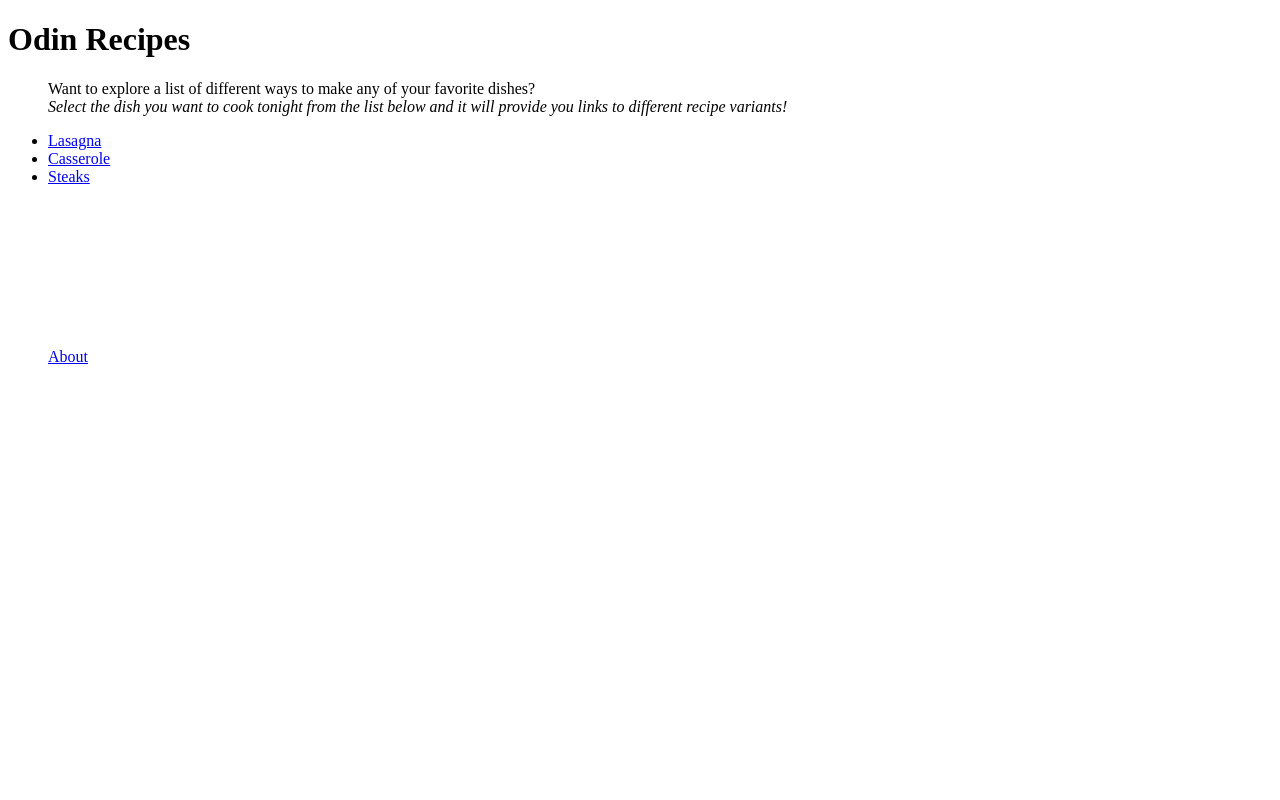
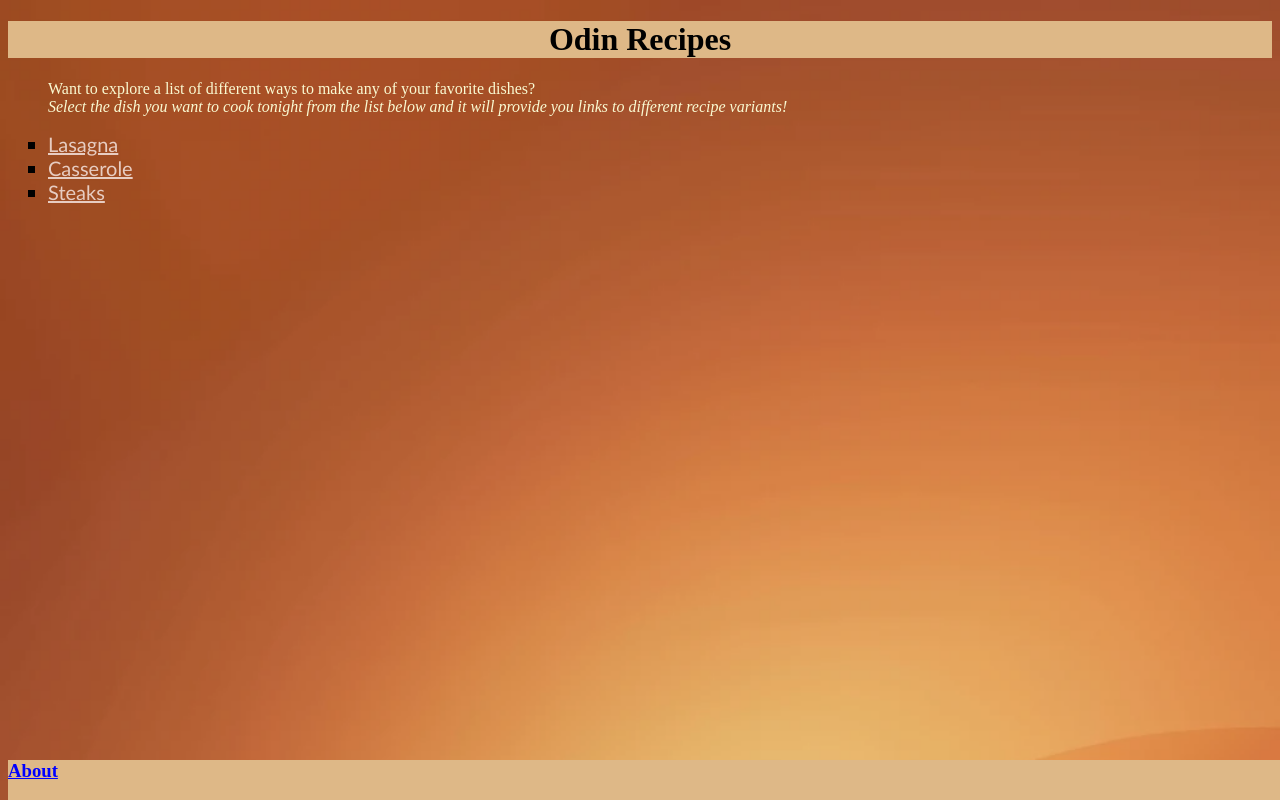
Before and after one commit to Marcell1992/odin-recipes, a plain HTML site: page index.html in a window 1280 px wide. Drawn offline with Linux system fonts and the light colour scheme.

Commit message:
Apply css to index
Added html background. Font types and colors

```diff
--- /dev/null
+++ b/css/style.css
@@ -0,0 +1,14 @@
+a {
+ color: #fff7f7c0
+}
+li{
+    list-style: square;
+    font-family: 'Gill Sans', 'Gill Sans MT', Calibri, 'Trebuchet MS', sans-serif;
+    font-size: 20px;
+}
+body {
+    background-image: url('../images/brown.webp');
+    background-repeat: no-repeat;
+    background-attachment: fixed;
+    background-size: cover;
+    }
--- a/index.html
+++ b/index.html
@@ -4,17 +4,28 @@
     <meta charset="UTF-8">
     <meta name="viewport" content="width=device-width, initial-scale=1.0">
     <title>Recipe Book List</title>
+    <link rel="stylesheet" href="/css/style.css"/>
+    <style>h1{
+               background-color: burlywood;
+               text-align: center; }
+            p{
+                color: lightgoldenrodyellow; }
+            body{
+                padding-bottom: 2.5rem
+            }
+    </style>
 </head>
 <body>
     <h1>Odin Recipes</h1>
-    <p><ul>Want to explore a list of different ways to make any of your favorite dishes?<br>
+    <ul><p>Want to explore a list of different ways to make any of your favorite dishes?<br>
         <em>Select the dish you want to cook tonight from the list below and it will provide you links to different recipe variants!</em></p>
         <li><a href="recipes/lasagna.html">Lasagna</a> </li>
         <li><a href="recipes/casserole.html">Casserole</a></li>
         <li><a href="recipes/steak.html">Steaks</a></li>
+    </ul>
 </body>
 <br><br><br><br><br><br><br><br><br>
 <footer>
-    <a href="/about.html">About</a>
+    <h3><a href="/about.html" style="color:blue; background-color: burlywood; position: absolute; bottom: 0; height: 2.5rem; width: 100%;">About</a></h3>
 </footer>
 </html>
```
Also changed, not shown: about.html (+5 -1 lines), images/brown.webp (added).
